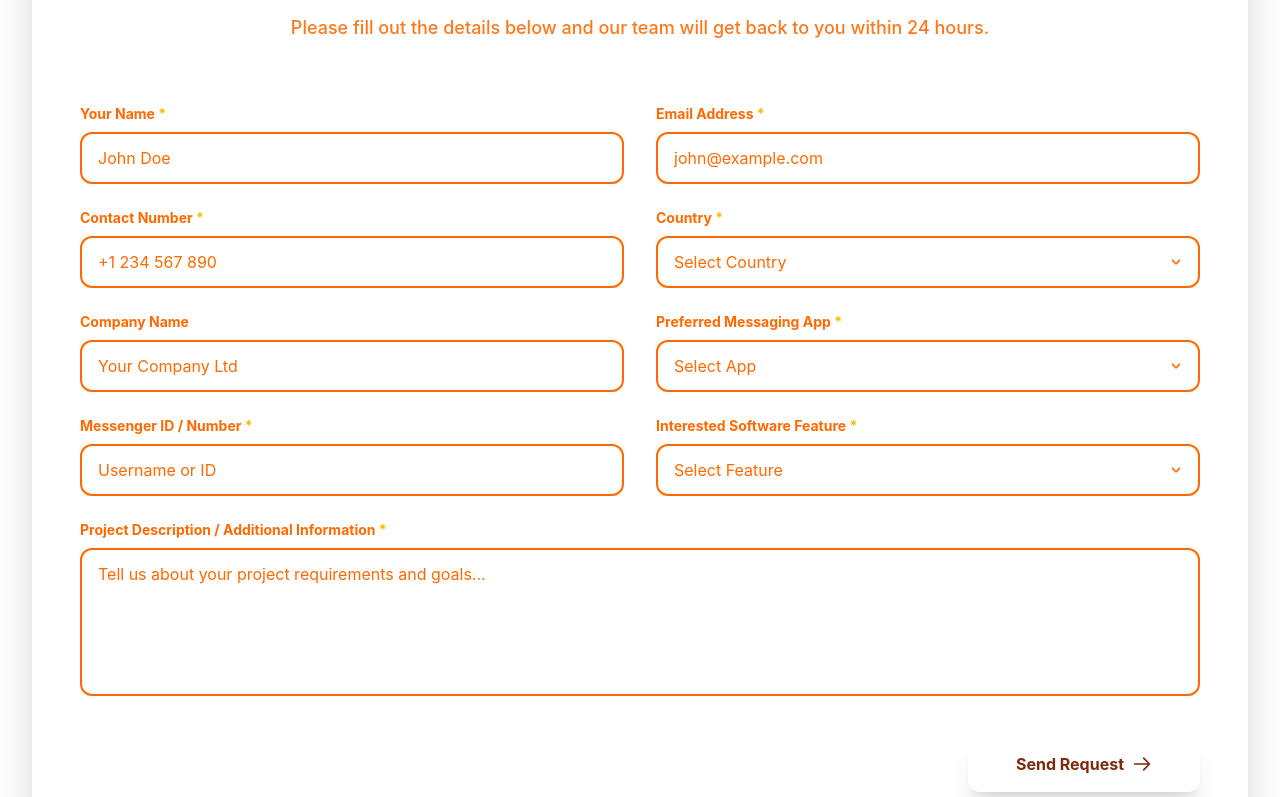
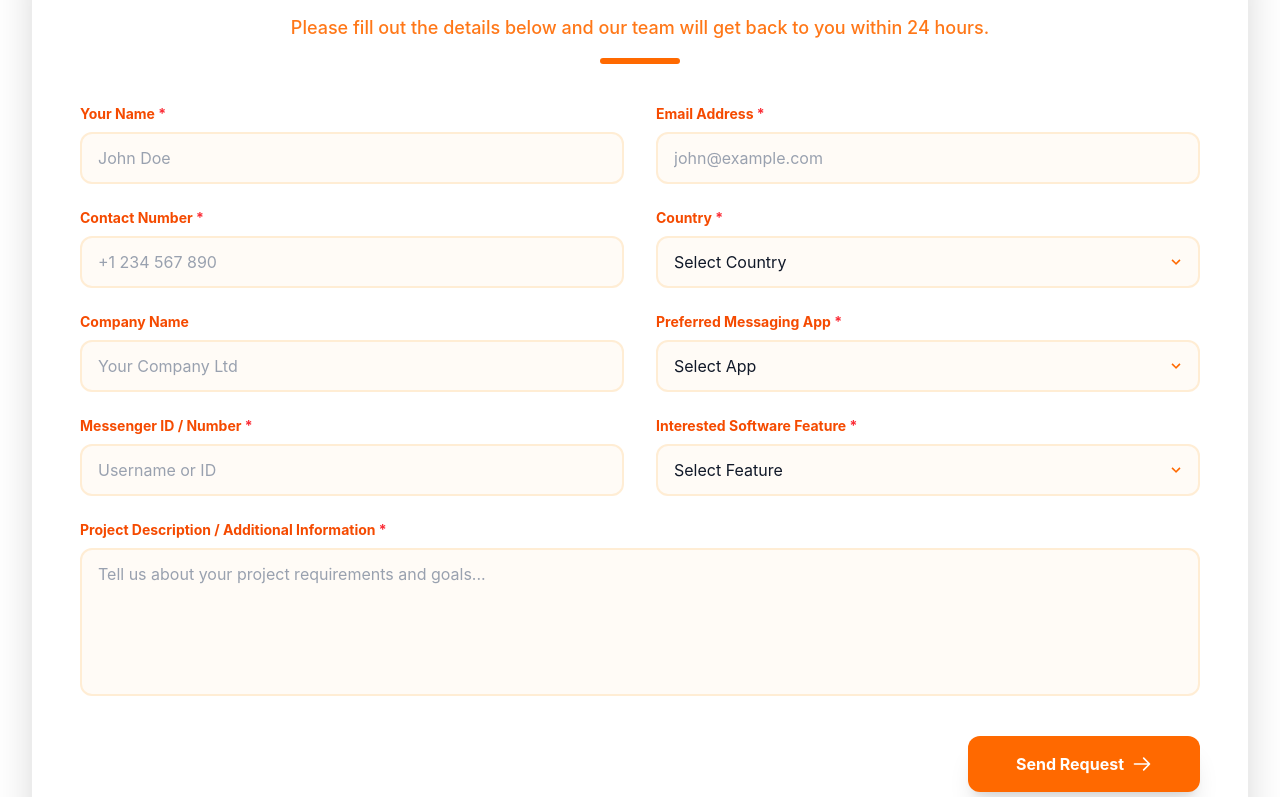
Before and after one commit to official1saurabh-ship-it/Billing-Landing-Page, a React (Vite) app: page / in a window 1280 px wide. Shown: the part 5503-6300 px from the top of the page. Built offline with nearby package versions, Linux system fonts and the light colour scheme; a web font is replaced by a local one.

Commit message:
few more updates

```diff
--- a/src/components/QuoteForm.jsx
+++ b/src/components/QuoteForm.jsx
@@ -1,8 +1,13 @@
 
-import { useState } from "react"; // Fixed case for Vercel
+import { useState, useEffect } from "react";
 
 const QuoteForm = () => {
+    useEffect(() => {
+        console.log("%c[QuoteForm] Component Mounted", "color: #f97316; font-weight: bold; font-size: 14px;");
+    }, []);
+
     const [formData, setFormData] = useState(() => {
+        try {
             const savedData = localStorage.getItem("quoteForm");
             return savedData ? JSON.parse(savedData) : {
                 name: "",
@@ -15,26 +20,78 @@ const QuoteForm = () => {
                 feature: "",
                 description: "",
             };
+        } catch (e) {
+            console.error("Error loading data from localStorage:", e);
+            return { name: "", email: "", phone: "", country: "", company: "", messagingApp: "", messangerId: "", feature: "", description: "" };
+        }
     });
+
+    const [errors, setErrors] = useState({});
+    const [isSubmitted, setIsSubmitted] = useState(false);
+
+    const validate = () => {
+        let newErrors = {};
+        if (!formData.name.trim()) newErrors.name = "Name is required";
+        if (!formData.email.trim()) {
+            newErrors.email = "Email is required";
+        } else if (!/\S+@\S+\.\S+/.test(formData.email)) {
+            newErrors.email = "Email is invalid";
+        }
+        if (!formData.phone.trim()) newErrors.phone = "Phone number is required";
+        if (!formData.country) newErrors.country = "Please select a country";
+        if (!formData.messagingApp) newErrors.messagingApp = "Please select a messaging app";
+        if (!formData.messangerId.trim()) newErrors.messangerId = "Messenger ID is required";
+        if (!formData.feature) newErrors.feature = "Please select a feature";
+        if (!formData.description.trim()) newErrors.description = "Description is required";
+
+        setErrors(newErrors);
+        return Object.keys(newErrors).length === 0;
+    };
 
     const handleChange = (e) => {
         const { name, value } = e.target;
-
         setFormData((prev) => ({
             ...prev,
             [name]: value,
-        }))
+        }));
+        if (errors[name]) {
+            setErrors((prev) => ({ ...prev, [name]: null }));
+        }
     };
+
     const handleSubmit = (e) => {
         e.preventDefault();
-        localStorage.setItem("quoteForm", JSON.stringify(formData))
-        console.log("Saved:", formData);
+        console.group("🚀 Quote Form Submission");
+        console.log("Submission Time:", new Date().toLocaleString());
+        console.log("Form Data Snapshot:", formData);
+
+        setIsSubmitted(true);
+        const isValid = validate();
+        console.log("Is Form Valid?:", isValid ? "✅ YES" : "❌ NO");
+
+        if (isValid) {
+            try {
+                localStorage.setItem("quoteForm", JSON.stringify(formData));
+                console.log("%cSUCCESS: Data saved to localStorage", "color: #22c55e; font-weight: bold;");
+                alert("Quotation request sent successfully!");
+            } catch (err) {
+                console.error("FAILED to save to localStorage:", err);
+            }
+        } else {
+            console.warn("VALIDATION FAILED: Please fix the following errors:");
+            // Immediate validation for logging purposes
+            let validationErrors = {};
+            if (!formData.name.trim()) validationErrors.name = "Name is required";
+            if (!formData.email.trim()) validationErrors.email = "Email is required";
+            if (!formData.phone.trim()) validationErrors.phone = "Phone number is required";
+            if (!formData.country) validationErrors.country = "Country missing";
+            console.table(validationErrors);
+        }
+        console.groupEnd();
     };
 
-
     return (
-
-        <div className="w-full mx-auto rounded-3xl shadow-2xl my-10 md:my-20 overflow-hidden  transition-all duration-300 hover:shadow-2xl">
+        <div className="w-full mx-auto rounded-3xl shadow-2xl my-10 md:my-20 overflow-hidden transition-all duration-300 hover:shadow-2xl bg-white">
             <div className="p-6 md:p-12">
                 <div className="mb-8 md:mb-10 text-center md:text-left">
                     <h2 className="text-2xl md:text-4xl font-extrabold text-black mb-2 leading-tight text-center">
@@ -43,88 +100,87 @@ const QuoteForm = () => {
                     <p className="text-orange-500 text-base md:text-lg font-medium opacity-90 text-center">
                         Please fill out the details below and our team will get back to you within 24 hours.
                     </p>
-                    <div className="h-1.5 w-20 bg-orange-500text-orange-500/30 mt-4 rounded-full mx-auto md:mx-0"></div>
+                    <div className="h-1.5 w-20 bg-orange-500 mt-4 rounded-full mx-auto"></div>
                 </div>
 
-                <form onSubmit={handleSubmit} className="grid grid-cols-1 md:grid-cols-2 gap-x-8 gap-y-5 md:gap-y-6">
+                <form onSubmit={handleSubmit} noValidate className="grid grid-cols-1 md:grid-cols-2 gap-x-8 gap-y-5 md:gap-y-6">
                     {/* Your Name */}
                     <div className="flex flex-col group">
-                        <label className="text-xs md:text-sm font-bold text-orange-500 mb-2 transition-colors group-focus-within:text-orange-500">
-                            Your Name <span className="text-amber-400">*</span>
+                        <label className="text-xs md:text-sm font-bold text-orange-600 mb-2 transition-colors">
+                            Your Name <span className="text-red-500">*</span>
                         </label>
                         <input
                             type="text"
                             name="name"
                             value={formData.name}
                             onChange={handleChange}
-                            required
-                            className="w-full bg-orange-500text-orange-500/10 border-2 border-orange-500text-orange-500/10 rounded-xl px-4 py-2.5 md:py-3 text-orange-500 outline-none transition-all focus:border-orange-500text-orange-500/40 focus:bg-orange-500text-orange-500/20 placeholder:text-orange-500/500 text-sm md:text-base"
+                            className={`w-full bg-orange-50/50 border-2 rounded-xl px-4 py-2.5 md:py-3 text-gray-900 outline-none transition-all focus:bg-white placeholder:text-gray-400 text-sm md:text-base ${errors.name ? 'border-red-500' : 'border-orange-100 focus:border-orange-500'}`}
                             placeholder="John Doe"
                         />
+                        {errors.name && <span className="text-red-500 text-xs mt-1 font-semibold">{errors.name}</span>}
                     </div>
 
                     {/* Email Address */}
                     <div className="flex flex-col group">
-                        <label className="text-xs md:text-sm font-bold text-orange-500 mb-2 transition-colors group-focus-within:text-orange-500">
-                            Email Address <span className="text-amber-400">*</span>
+                        <label className="text-xs md:text-sm font-bold text-orange-600 mb-2 transition-colors">
+                            Email Address <span className="text-red-500">*</span>
                         </label>
                         <input
                             type="email"
                             name="email"
                             value={formData.email}
                             onChange={handleChange}
-                            required
-                            className="w-full bg-orange-500text-orange-500/10 border-2 border-orange-500text-orange-500/10 rounded-xl px-4 py-2.5 md:py-3 text-orange-500 outline-none transition-all focus:border-orange-500text-orange-500/40 focus:bg-orange-500text-orange-500/20 placeholder:text-orange-200/500 text-sm md:text-base"
+                            className={`w-full bg-orange-50/50 border-2 rounded-xl px-4 py-2.5 md:py-3 text-gray-900 outline-none transition-all focus:bg-white placeholder:text-gray-400 text-sm md:text-base ${errors.email ? 'border-red-500' : 'border-orange-100 focus:border-orange-500'}`}
                             placeholder="john@example.com"
                         />
+                        {errors.email && <span className="text-red-500 text-xs mt-1 font-semibold">{errors.email}</span>}
                     </div>
 
                     {/* Contact Number */}
                     <div className="flex flex-col group">
-                        <label className="text-xs md:text-sm font-bold text-orange-500 mb-2 transition-colors group-focus-within:text-orange-500">
-                            Contact Number <span className="text-amber-400">*</span>
+                        <label className="text-xs md:text-sm font-bold text-orange-600 mb-2 transition-colors">
+                            Contact Number <span className="text-red-500">*</span>
                         </label>
                         <input
                             type="tel"
                             name="phone"
                             value={formData.phone}
                             onChange={handleChange}
-
-                            required
-                            className="w-full bg-orange-500text-orange-500/10 border-2 border-orange-500text-orange-500/10 rounded-xl px-4 py-2.5 md:py-3 text-orange-500 outline-none transition-all focus:border-orange-300 focus:bg-orange-500text-orange-500/20 placeholder:text-orange-200/500 text-sm md:text-base"
+                            className={`w-full bg-orange-50/50 border-2 rounded-xl px-4 py-2.5 md:py-3 text-gray-900 outline-none transition-all focus:bg-white placeholder:text-gray-400 text-sm md:text-base ${errors.phone ? 'border-red-500' : 'border-orange-100 focus:border-orange-500'}`}
                             placeholder="+1 234 567 890"
                         />
+                        {errors.phone && <span className="text-red-500 text-xs mt-1 font-semibold">{errors.phone}</span>}
                     </div>
 
                     {/* Country */}
                     <div className="flex flex-col group">
-                        <label className="text-xs md:text-sm font-bold text-orange-500 mb-2 transition-colors group-focus-within:text-orange-500">
-                            Country <span className="text-amber-400">*</span>
+                        <label className="text-xs md:text-sm font-bold text-orange-600 mb-2 transition-colors">
+                            Country <span className="text-red-500">*</span>
                         </label>
                         <div className="relative">
                             <select
                                 name="country"
                                 value={formData.country}
                                 onChange={handleChange}
-                                required
-                                className="w-full bg-orange-500text-orange-500/10 border-2 border-orange-500text-orange-500/10 rounded-xl px-4 py-2.5 md:py-3 text-orange-500 outline-none transition-all focus:border-orange-500text-orange-500/40 focus:bg-orange-500text-orange-500/20 cursor-pointer appearance-none text-sm md:text-base"
+                                className={`w-full bg-orange-50/50 border-2 rounded-xl px-4 py-2.5 md:py-3 text-gray-900 outline-none transition-all focus:bg-white cursor-pointer appearance-none text-sm md:text-base ${errors.country ? 'border-red-500' : 'border-orange-100 focus:border-orange-500'}`}
                             >
-                                <option value="" className="text-gray-900">Select Country</option>
-                                <option value="india" className="text-gray-900">India</option>
-                                <option value="usa" className="text-gray-900">USA</option>
-                                <option value="uk" className="text-gray-900">UK</option>
-                                <option value="uae" className="text-gray-900">UAE</option>
-                                <option value="other" className="text-gray-900">Other</option>
+                                <option value="">Select Country</option>
+                                <option value="india">India</option>
+                                <option value="usa">USA</option>
+                                <option value="uk">UK</option>
+                                <option value="uae">UAE</option>
+                                <option value="other">Other</option>
                             </select>
                             <div className="pointer-events-none absolute inset-y-0 right-0 flex items-center px-4 text-orange-500">
                                 <svg className="fill-current h-4 w-4" xmlns="http://www.w3.org/2000/svg" viewBox="0 0 20 20"><path d="M9.293 12.95l.707.707L15.657 8l-1.414-1.414L10 10.828 5.757 6.586 4.343 8z" /></svg>
                             </div>
                         </div>
+                        {errors.country && <span className="text-red-500 text-xs mt-1 font-semibold">{errors.country}</span>}
                     </div>
 
                     {/* Company Name */}
                     <div className="flex flex-col group">
-                        <label className="text-xs md:text-sm font-bold text-orange-500 mb-2 transition-colors group-focus-within:text-orange-500">
+                        <label className="text-xs md:text-sm font-bold text-orange-600 mb-2 transition-colors">
                             Company Name
                         </label>
                         <input
@@ -132,100 +188,99 @@ const QuoteForm = () => {
                             name="company"
                             value={formData.company}
                             onChange={handleChange}
-
-                            className="w-full bg-orange-500text-orange-500/10 border-2 border-orange-500text-orange-500/10 rounded-xl px-4 py-2.5 md:py-3 text-orange-500 outline-none transition-all focus:border-orange-500text-orange-500/40 focus:bg-orange-500text-orange-500/20 placeholder:text-orange-200/500 text-sm md:text-base"
+                            className="w-full bg-orange-50/50 border-2 border-orange-100 rounded-xl px-4 py-2.5 md:py-3 text-gray-900 outline-none transition-all focus:border-orange-500 focus:bg-white placeholder:text-gray-400 text-sm md:text-base"
                             placeholder="Your Company Ltd"
                         />
                     </div>
 
                     {/* Messaging App */}
                     <div className="flex flex-col group">
-                        <label className="text-xs md:text-sm font-bold text-orange-500 mb-2 transition-colors group-focus-within:text-orange-500">
-                            Preferred Messaging App <span className="text-amber-400">*</span>
+                        <label className="text-xs md:text-sm font-bold text-orange-600 mb-2 transition-colors">
+                            Preferred Messaging App <span className="text-red-500">*</span>
                         </label>
                         <div className="relative">
                             <select
                                 name="messagingApp"
                                 value={formData.messagingApp}
                                 onChange={handleChange}
-                                required
-                                className="w-full bg-orange-500text-orange-500/10 border-2 border-orange-500text-orange-500/10 rounded-xl px-4 py-2.5 md:py-3 text-orange-500 outline-none transition-all focus:border-orange-500text-orange-500/40 focus:bg-orange-500text-orange-500/20 cursor-pointer appearance-none text-sm md:text-base"
+                                className={`w-full bg-orange-50/50 border-2 rounded-xl px-4 py-2.5 md:py-3 text-gray-900 outline-none transition-all focus:bg-white cursor-pointer appearance-none text-sm md:text-base ${errors.messagingApp ? 'border-red-500' : 'border-orange-100 focus:border-orange-500'}`}
                             >
-                                <option value="" className="text-gray-900">Select App</option>
-                                <option value="whatsapp" className="text-gray-900">WhatsApp</option>
-                                <option value="telegram" className="text-gray-900">Telegram</option>
-                                <option value="skype" className="text-gray-900">Skype</option>
-                                <option value="other" className="text-gray-900">Other</option>
+                                <option value="">Select App</option>
+                                <option value="whatsapp">WhatsApp</option>
+                                <option value="telegram">Telegram</option>
+                                <option value="skype">Skype</option>
+                                <option value="other">Other</option>
                             </select>
                             <div className="pointer-events-none absolute inset-y-0 right-0 flex items-center px-4 text-orange-500">
                                 <svg className="fill-current h-4 w-4" xmlns="http://www.w3.org/2000/svg" viewBox="0 0 20 20"><path d="M9.293 12.95l.707.707L15.657 8l-1.414-1.414L10 10.828 5.757 6.586 4.343 8z" /></svg>
                             </div>
                         </div>
+                        {errors.messagingApp && <span className="text-red-500 text-xs mt-1 font-semibold">{errors.messagingApp}</span>}
                     </div>
 
                     {/* Messenger ID */}
                     <div className="flex flex-col group">
-                        <label className="text-xs md:text-sm font-bold text-orange-500 mb-2 transition-colors group-focus-within:text-orange-500">
-                            Messenger ID / Number <span className="text-amber-400">*</span>
+                        <label className="text-xs md:text-sm font-bold text-orange-600 mb-2 transition-colors">
+                            Messenger ID / Number <span className="text-red-500">*</span>
                         </label>
                         <input
                             type="text"
                             name="messangerId"
                             value={formData.messangerId}
                             onChange={handleChange}
-                            required
-                            className="w-full bg-orange-500text-orange-500/10 border-2 border-orange-500text-orange-500/10 rounded-xl px-4 py-2.5 md:py-3 text-orange-500 outline-none transition-all focus:border-orange-500text-orange-500/40 focus:bg-orange-500text-orange-500/20 placeholder:text-orange-200/500 text-sm md:text-base"
+                            className={`w-full bg-orange-50/50 border-2 rounded-xl px-4 py-2.5 md:py-3 text-gray-900 outline-none transition-all focus:bg-white placeholder:text-gray-400 text-sm md:text-base ${errors.messangerId ? 'border-red-500' : 'border-orange-100 focus:border-orange-500'}`}
                             placeholder="Username or ID"
                         />
+                        {errors.messangerId && <span className="text-red-500 text-xs mt-1 font-semibold">{errors.messangerId}</span>}
                     </div>
 
                     {/* Software Feature */}
                     <div className="flex flex-col group">
-                        <label className="text-xs md:text-sm font-bold text-orange-500 mb-2 transition-colors group-focus-within:text-orange-500">
-                            Interested Software Feature <span className="text-amber-400">*</span>
+                        <label className="text-xs md:text-sm font-bold text-orange-600 mb-2 transition-colors">
+                            Interested Software Feature <span className="text-red-500">*</span>
                         </label>
                         <div className="relative">
                             <select
                                 name="feature"
                                 value={formData.feature}
                                 onChange={handleChange}
-                                required
-                                className="w-full bg-orange-500text-orange-500/10 border-2 border-orange-500text-orange-500/10 rounded-xl px-4 py-2.5 md:py-3 text-orange-500 outline-none transition-all focus:border-orange-500text-orange-500/40 focus:bg-orange-500text-orange-500/20 cursor-pointer appearance-none text-sm md:text-base"
+                                className={`w-full bg-orange-50/50 border-2 rounded-xl px-4 py-2.5 md:py-3 text-gray-900 outline-none transition-all focus:bg-white cursor-pointer appearance-none text-sm md:text-base ${errors.feature ? 'border-red-500' : 'border-orange-100 focus:border-orange-500'}`}
                             >
-                                <option value="" className="text-gray-900">Select Feature</option>
-                                <option value="erp" className="text-gray-900">ERP System</option>
-                                <option value="crm" className="text-gray-900">CRM Tool</option>
-                                <option value="hrm" className="text-gray-900">HRM & Payroll</option>
-                                <option value="ecommerce" className="text-gray-900">E-Commerce</option>
-                                <option value="custom" className="text-gray-900">Custom Solution</option>
+                                <option value="">Select Feature</option>
+                                <option value="erp">ERP System</option>
+                                <option value="crm">CRM Tool</option>
+                                <option value="hrm">HRM & Payroll</option>
+                                <option value="ecommerce">E-Commerce</option>
+                                <option value="custom">Custom Solution</option>
                             </select>
                             <div className="pointer-events-none absolute inset-y-0 right-0 flex items-center px-4 text-orange-500">
                                 <svg className="fill-current h-4 w-4" xmlns="http://www.w3.org/2000/svg" viewBox="0 0 20 20"><path d="M9.293 12.95l.707.707L15.657 8l-1.414-1.414L10 10.828 5.757 6.586 4.343 8z" /></svg>
                             </div>
                         </div>
+                        {errors.feature && <span className="text-red-500 text-xs mt-1 font-semibold">{errors.feature}</span>}
                     </div>
 
                     {/* Project Description */}
                     <div className="flex flex-col md:col-span-2 group">
-                        <label className="text-xs md:text-sm font-bold text-orange-500 mb-2 transition-colors group-focus-within:text-orange-500">
-                            Project Description / Additional Information <span className="text-amber-400">*</span>
+                        <label className="text-xs md:text-sm font-bold text-orange-600 mb-2 transition-colors">
+                            Project Description / Additional Information <span className="text-red-500">*</span>
                         </label>
                         <textarea
                             name="description"
                             value={formData.description}
                             onChange={handleChange}
-                            required
                             rows="5"
-                            className="w-full bg-orange-500text-orange-500/10 border-2 border-orange-500text-orange-500/10 rounded-xl px-4 py-2.5 md:py-3 text-orange-500 outline-none transition-all focus:border-orange-500text-orange-500/40 focus:bg-orange-500text-orange-500/20 placeholder:text-orange-200/500 resize-none text-sm md:text-base"
+                            className={`w-full bg-orange-50/50 border-2 rounded-xl px-4 py-2.5 md:py-3 text-gray-900 outline-none transition-all focus:bg-white placeholder:text-gray-400 resize-none text-sm md:text-base ${errors.description ? 'border-red-500' : 'border-orange-100 focus:border-orange-500'}`}
                             placeholder="Tell us about your project requirements and goals..."
                         ></textarea>
+                        {errors.description && <span className="text-red-500 text-xs mt-1 font-semibold">{errors.description}</span>}
                     </div>
 
                     {/* Submit Button */}
                     <div className="md:col-span-2 flex justify-center md:justify-end mt-4">
                         <button
                             type="submit"
-                            className="group relative inline-flex items-center justify-center w-full md:w-auto px-12 py-3.5 md:py-4 font-bold text-orange-900 transition-all duration-200 bg-orange-500text-orange-500 rounded-xl focus:outline-none focus:ring-2 focus:ring-offset-2 focus:ring-orange-500text-orange-500 hover:bg-orange-500 shadow-xl active:scale-95"
+                            className="group relative inline-flex items-center justify-center w-full md:w-auto px-12 py-3.5 md:py-4 font-bold text-white transition-all duration-200 bg-orange-500 rounded-xl focus:outline-none focus:ring-2 focus:ring-offset-2 focus:ring-orange-500 hover:bg-orange-600 shadow-xl active:scale-95"
                         >
                             Send Request
                             <svg className="w-5 h-5 ml-2 transition-transform group-hover:translate-x-1" fill="none" stroke="currentColor" viewBox="0 0 24 24" xmlns="http://www.w3.org/2000/svg">
```
Lines whose indentation alone changed are shown as unchanged.
